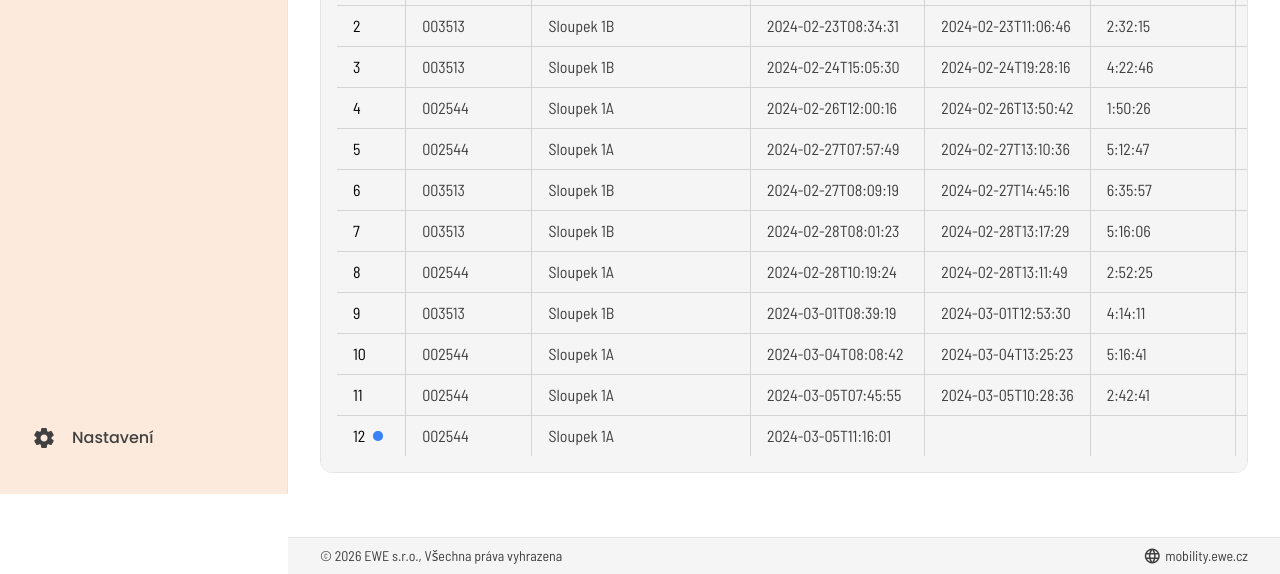
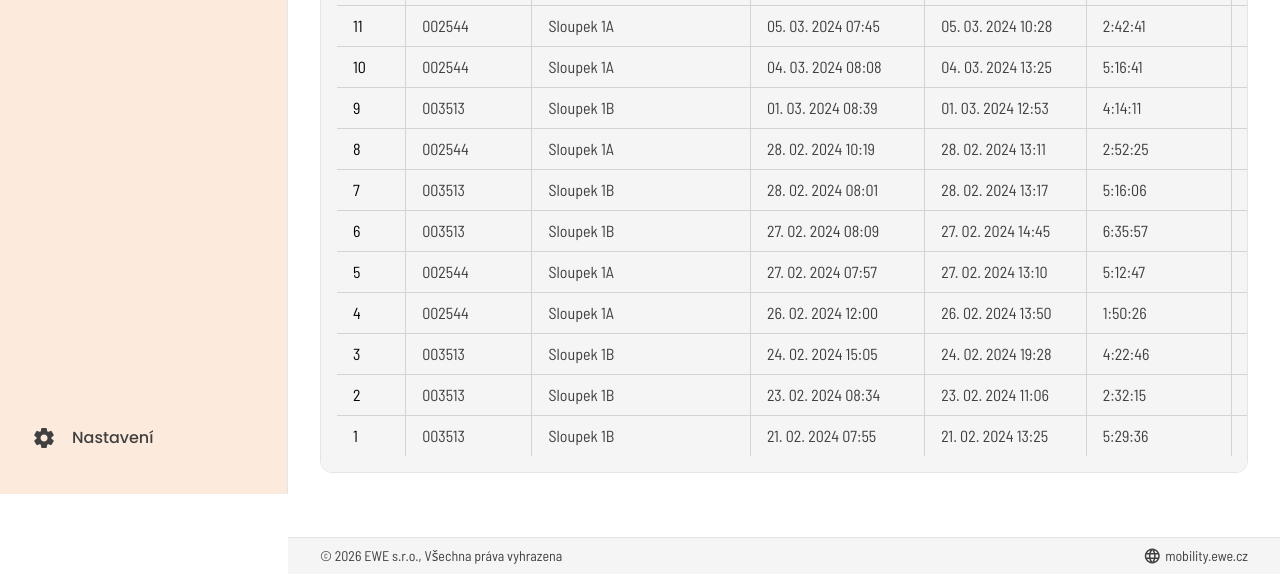
Before and after one commit to ewe-sro/EWE-E-Unit-custom-website, an Eleventy site: page src/content/pages/charging-data.html in a window 1280 px wide. Shown: the part 306-880 px from the top of the page. Built offline with nearby package versions, Linux system fonts and the light colour scheme; Eleventy itself is replaced by a stand-in of ours; files that its build step writes are made by us from their sources; a web font is replaced by a local one.

Commit message:
Convert UTC timestamp to local timezone

```diff
--- a/src/_data/client.json
+++ b/src/_data/client.json
@@ -1,5 +1,5 @@
 {
-  "name": "EWE E-Unit management",
+  "name": "EWE mobility management",
   "email": "wallbox@ewe.cz",
   "phoneForTel": "",
   "phoneFormatted": "",
--- a/src/_includes/components/sidebar.html
+++ b/src/_includes/components/sidebar.html
@@ -1,5 +1,5 @@
 <!-- SIDEBAR MENU -->
-<nav class="sidebar absolute lg:sticky top-0 left-0 flex flex-col justify-between h-screen w-full max-w-[18rem] py-8 px-4 z-50
+<nav class="sidebar absolute lg:sticky top-0 left-0 flex-shrink-0 flex flex-col justify-between h-screen w-full max-w-[18rem] py-8 px-4 z-50
 bg-primary-50 dark:bg-neutral-700 border-r border-neutral-200 dark:border-neutral-600
 transition-transform duration-500 delay-200 max-lg:-translate-x-full group-[.sidebar]/body:translate-x-0">
     <div class="flex flex-col gap-16 w-full">
@@ -21,7 +21,7 @@ transition-transform duration-500 delay-200 max-lg:-translate-x-full group-[.sid
                     {% else %} text-neutral-700 dark:text-neutral-200 hover:bg-orange-600/15 dark:hover:bg-neutral-800 hover:text-primary dark:hover:text-white{% endif %}"
                     {% if entry.url == page.url or entry.title | lower in page.url %} aria-current="page" {% endif %}>
                         <span class="material-icons-round">{{ entry.icon }}</span>
-                        <span>{{ entry.title }}</span>
+                        <span class="leading-none">{{ entry.title }}</span>
                     </a>
                 </li>
 
--- a/src/assets/js/pages/charging-data.js
+++ b/src/assets/js/pages/charging-data.js
@@ -13,8 +13,8 @@ async function initChargingData() {
   let tableHead = chargingData.data[0];
 
   // Loop over the charging data
-  for (let row in chargingData.data) {
-    var chargingObj = chargingData.data[row];
+  for (let row in chargingData.data.reverse()) {
+    let chargingObj = chargingData.data[row];
 
     // Check if record row has data
     if (chargingObj.deviceUid != null) {
@@ -32,8 +32,8 @@ async function initChargingData() {
       newRow.querySelector(".record-id").innerHTML = chargingObj.id;
       newRow.querySelector(".device-uid").innerHTML = chargingObj.deviceUid;
       newRow.querySelector(".charging-point-name").innerHTML = chargingObj.chargingPointName;
-      newRow.querySelector(".start-timestamp").innerHTML = chargingObj.startTimestamp;
-      newRow.querySelector(".end-timestamp").innerHTML = chargingObj.endTimestamp;
+      newRow.querySelector(".start-timestamp").innerHTML = convertTimestampToDate(chargingObj.startTimestamp, "datetime");
+      newRow.querySelector(".end-timestamp").innerHTML = convertTimestampToDate(chargingObj.endTimestamp, "datetime");
       newRow.querySelector(".duration").innerHTML = chargingObj.duration;
       newRow.querySelector(".rfid-tag").innerHTML = chargingObj.rfidTag;
       newRow.querySelector(".consumption").innerHTML = chargingObj.consumptionWh;
@@ -62,14 +62,14 @@ async function initChargingData() {
 
 function searchData() {
   // Declare variables
-  var input, filter, table, tr, td, txtValue;
+  let input, filter, table, tr, td, txtValue;
   input = document.querySelector("#table-search");
   filter = input.value.toUpperCase();
   table = document.querySelector("#charging-data tbody");
   tr = table.querySelectorAll("tr");
 
   // Loop through all table rows
-  for (var row of tr) {
+  for (let row of tr) {
     // Hide the row initially.
     row.style.display = "none";
 
@@ -95,6 +95,65 @@ function searchData() {
 
 
 
+///////////////////////////
+/// GET TIMEZONE OFFSET ///
+///////////////////////////
+
+const getTimezoneOffset = () => {
+  const today = new Date();
+  const offsetMinutes = today.getTimezoneOffset();
+  const offsetHours = -offsetMinutes / 60;
+
+  return offsetHours;
+}
+
+///////////////////////////
+///                     ///
+///////////////////////////
+
+
+
+/////////////////////////////////
+/// CONVERT TIMESTAMP TO DATE ///
+/////////////////////////////////
+
+function convertTimestampToDate(timestamp, type) {
+  if (timestamp === null || timestamp === undefined || timestamp == "") {
+      return " ";
+  }
+
+  if (timestamp === "") return "";
+
+  // Create a Date object from the timestamp
+  const date = new Date(timestamp);
+
+  const timezoneOffset = getTimezoneOffset();
+
+  // Extract date components
+  const year = date.getFullYear();
+  const month = date.getMonth() + 1; // Months are zero-indexed, so add 1
+  const day = date.getDate();
+  const hour = date.getHours() + timezoneOffset;
+  const minutes = date.getMinutes();
+
+  // Construct the date string in desired format
+  let formattedDate
+
+  if (type === "datetime") {
+      formattedDate = `${day.toString().padStart(2, '0')}. ${month.toString().padStart(2, '0')}. ${year} ${hour.toString().padStart(2, '0')}:${minutes.toString().padStart(2, '0')}`
+  } else {
+      formattedDate = `${day.toString().padStart(2, '0')}. ${month.toString().padStart(2, '0')}. ${year}`
+  }
+
+  return formattedDate;
+}
+
+/////////////////////////////////
+///                           ///
+/////////////////////////////////
+
+
+
 // Initialize charging data
 initChargingData();
 
```
Also changed, not shown: src/content/pages/charging-data.html (+39 -19 lines), src/assets/css/main.css.
